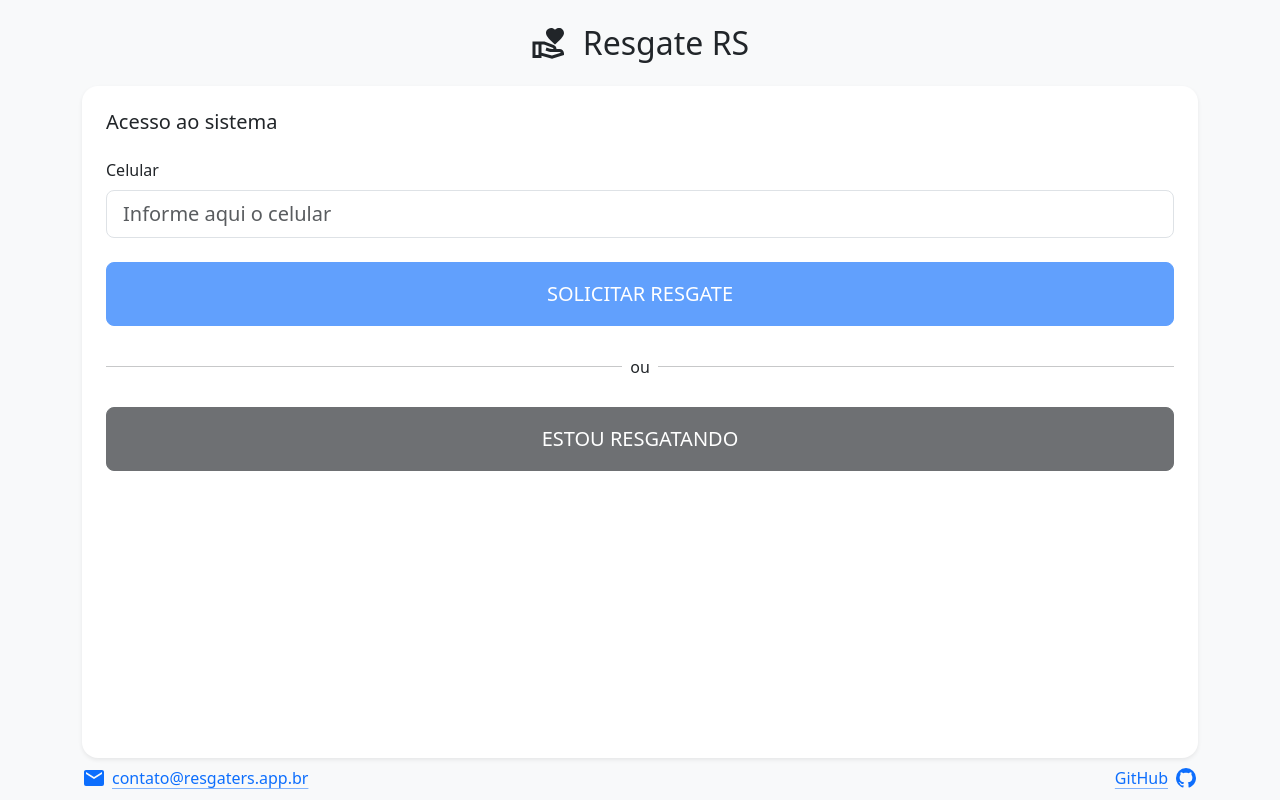
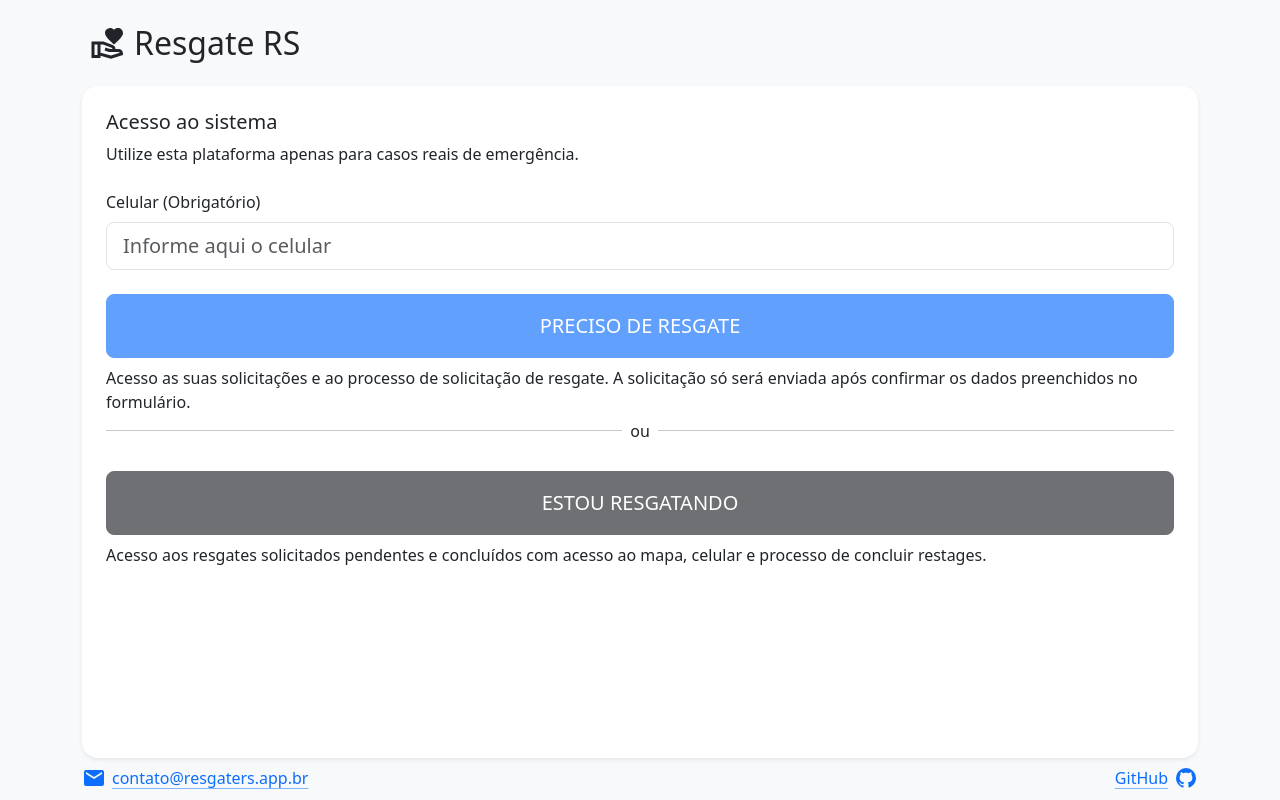
Before and after one commit to ResgateRS/RescueRS-Front, a React (Vite) app: page / in a window 1280 px wide. Built offline with nearby package versions, Linux system fonts and the light colour scheme; no server answers.

Commit message:
feat: explanatory text, resgate item, header, pwa webview

```diff
--- a/src/components/Header/index.tsx
+++ b/src/components/Header/index.tsx
@@ -14,22 +14,19 @@ export default function Header() {
   }
 
   return (
-    <Row className="d-flex flex-row align-items-center justify-content-between my-4">
-      <Col xs={3}>{cellphone}</Col>
-      <Col
-        xs={6}
-        className="d-flex flex-row align-items-center justify-content-center"
-      >
-        <Icon path={mdiHandHeartOutline} size={1.5} className="me-3" />
+    <div className="d-flex flex-row align-items-center justify-content-between px-2 my-4">
+      <div className="d-flex flex-row align-items-center justify-content-start">
+        <Icon path={mdiHandHeartOutline} size={1.5} className="me-2" />
         <h2 className="my-0">Resgate RS</h2>
-      </Col>
-      <Col xs={3} className="d-flex  justify-content-end ">
+      </div>
+      <div className="d-flex align-items-center justify-content-end">
+        {cellphone}
         {token && (
-          <Button variant="outline-dark" className="ms-4" onClick={handleSair}>
+          <Button variant="outline-dark" className="ms-2" onClick={handleSair}>
             Sair
           </Button>
         )}
-      </Col>
-    </Row>
+      </div>
+    </div>
   );
 }
--- a/src/components/Layout/index.tsx
+++ b/src/components/Layout/index.tsx
@@ -23,9 +23,14 @@ export default function Layout({ children }: any) {
       return /iphone|ipad|ipod/.test(userAgent);
     };
 
+    const isWebView = () => {
+      const userAgent = window.navigator.userAgent.toLowerCase();
+      return userAgent.includes("webview");
+    };
+
     const isInStandaloneMode = () =>
       "standalone" in window.navigator && window.navigator.standalone;
-    if (isIos() && !isInStandaloneMode()) {
+    if (isIos() && !isInStandaloneMode() && !isWebView()) {
       setInstallIOS(true);
     }
 
@@ -49,7 +54,7 @@ export default function Layout({ children }: any) {
     <Container className="d-flex flex-column" style={{ minHeight: "100dvh" }}>
       {(install || installIOS) && (
         <div
-          className={`d-flex align-items-center justify-content-center px-3 py-2 gap-4`}
+          className={`d-flex align-items-center justify-content-center px-3 pt-2 gap-3`}
         >
           Baixe o aplicativo
           <Button
@@ -66,7 +71,6 @@ export default function Layout({ children }: any) {
       <div className="bg-white flex-fill shadow-sm rounded-4 p-4">
         {children}
       </div>
-
       <Footer />
       <Modal
         centered={true}
--- a/src/components/RestageItem/index.tsx
+++ b/src/components/RestageItem/index.tsx
@@ -103,32 +103,34 @@ export default function RestageItem(props: RestageItemProps) {
           )}
         </Row>
         <Row>
-          <Col className="d-flex flex-column justify-content-center align-items-center">
-            <div className="fw-bold fs-1">{props.adultsNumber}</div>
-            <div className="text-muted">Adultos</div>
-          </Col>
+          {props.adultsNumber > 0 && (
+            <Col className="d-flex flex-column justify-content-center align-items-center">
+              <div className="fw-bold fs-1">{props.adultsNumber}</div>
+              <div className="fw-medium text-muted">Adultos</div>
+            </Col>
+          )}
           {props.childrenNumber > 0 && (
             <Col className="d-flex flex-column justify-content-center align-items-center">
-              <div className="fw-bold fs-4">{props.childrenNumber}</div>
-              <div className="text-muted">Crianças</div>
+              <div className="fw-bold fs-1">{props.childrenNumber}</div>
+              <div className="fw-medium text-muted">Crianças</div>
             </Col>
           )}
           {props.elderlyNumber > 0 && (
             <Col className="d-flex flex-column justify-content-center align-items-center">
-              <div className="fw-bold fs-4">{props.elderlyNumber}</div>
-              <div className="text-muted">Idosos</div>
+              <div className="fw-bold fs-1">{props.elderlyNumber}</div>
+              <div className="fw-medium text-muted">Idosos</div>
             </Col>
           )}
           {props.animalsNumber > 0 && (
             <Col className="d-flex flex-column justify-content-center align-items-center">
-              <div className="fw-bold fs-4">{props.animalsNumber}</div>
-              <div className="text-muted">Animais</div>
+              <div className="fw-bold fs-1">{props.animalsNumber}</div>
+              <div className="fw-medium text-muted">Animais</div>
             </Col>
           )}
           {props.disabledNumber > 0 && (
             <Col className="d-flex flex-column justify-content-center align-items-center">
-              <div className="fw-bold fs-4">{props.disabledNumber}</div>
-              <div className="text-muted">PCD</div>
+              <div className="fw-bold fs-1">{props.disabledNumber}</div>
+              <div className="fw-medium text-muted">PCD</div>
             </Col>
           )}
         </Row>
@@ -213,7 +215,7 @@ export default function RestageItem(props: RestageItemProps) {
         <Modal.Footer>
           <Button
             variant={"primary"}
-            className="w-100"
+            className="w00"
             onClick={() => {
               handleConfirm();
             }}
@@ -222,7 +224,7 @@ export default function RestageItem(props: RestageItemProps) {
           </Button>
           <Button
             variant={"dark"}
-            className="w-100"
+            className="w00"
             onClick={() => {
               setModal(false);
             }}
--- a/src/screens/Login/index.tsx
+++ b/src/screens/Login/index.tsx
@@ -79,11 +79,14 @@ export default function Login() {
 
   return (
     <Layout>
-      <h5 className="mb-4">Acesso ao sistema</h5>
+      <h5 className="mb-2">Acesso ao sistema</h5>
+      <p className="mb-4">
+        Utilize esta plataforma apenas para casos reais de emergência.
+      </p>
 
       <Form>
         <Form.Group className="mb-4">
-          <Form.Label>Celular</Form.Label>
+          <Form.Label className="fw-medium">Celular (Obrigatório)</Form.Label>
           <PhoneNumberFormControl
             value={phoneNumber}
             onChange={handlePhoneNumberChange}
@@ -91,13 +94,16 @@ export default function Login() {
         </Form.Group>
         {!!error && <Alert variant="danger">{error}</Alert>}
         <Button
-          className="mb-4 w-100 text-uppercase py-3 fw-medium"
+          className="mb-2 w-100 text-uppercase py-3 fw-medium"
           size="lg"
           onClick={handleSolicitarResgate}
           disabled={loading || !phoneNumber || !!phoneNumberError}
         >
-          {loading && <Spinner size="sm" className="me-2" />} Solicitar Resgate
+          {loading && <Spinner size="sm" className="me-2" />} Preciso de Resgate
         </Button>
+        Acesso as suas solicitações e ao processo de solicitação de resgate. A
+        solicitação só será enviada após confirmar os dados preenchidos no
+        formulário.
         <div className="d-flex align-items-center mb-4">
           <hr className="flex-fill me-2" />
           ou
@@ -105,13 +111,15 @@ export default function Login() {
         </div>
         <Button
           variant="dark"
-          className="mb-4 w-100 text-uppercase py-3 fw-medium"
+          className="mb-2 w-100 text-uppercase py-3 fw-medium"
           size="lg"
           onClick={handleEstouResgatando}
           disabled={loading || !phoneNumber || !!phoneNumberError}
         >
           {loading && <Spinner size="sm" className="me-2" />} Estou Resgatando
         </Button>
+        Acesso aos resgates solicitados pendentes e concluídos com acesso ao
+        mapa, celular e processo de concluir restages.
       </Form>
     </Layout>
   );
```
